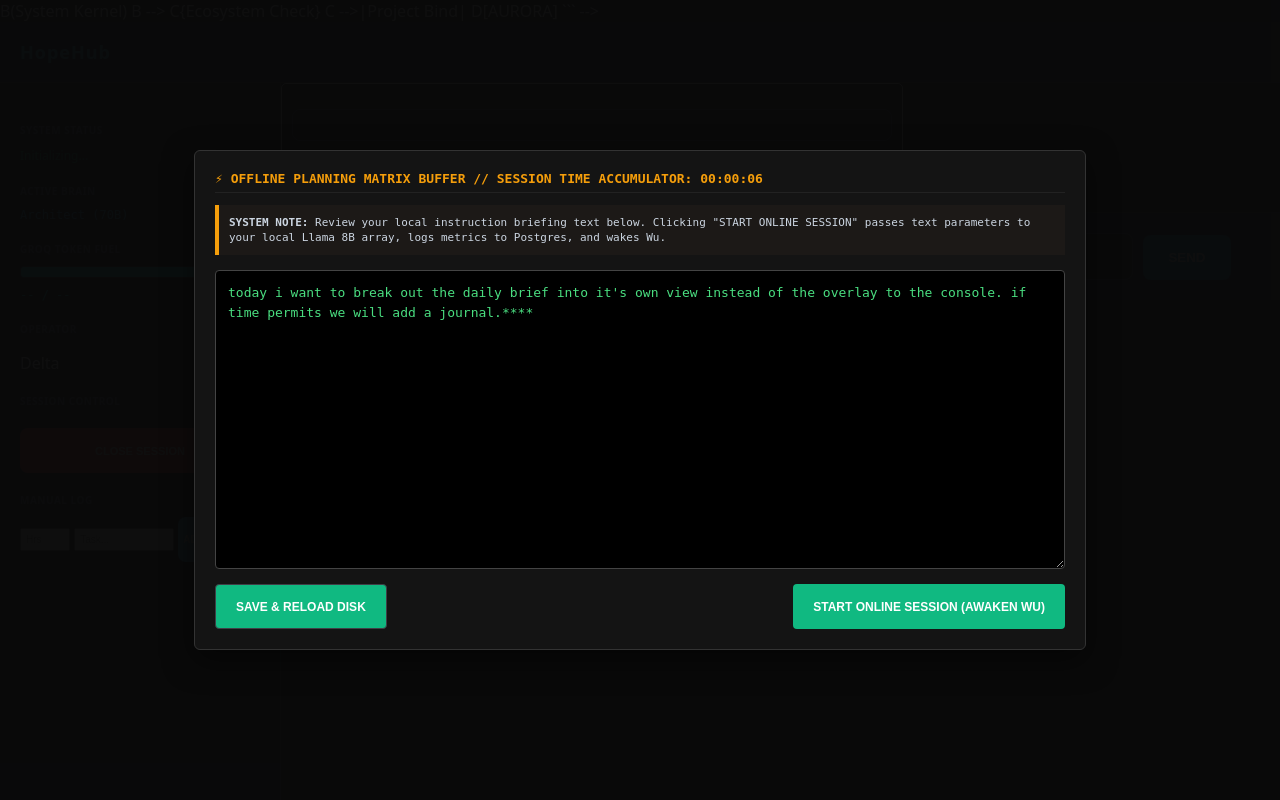
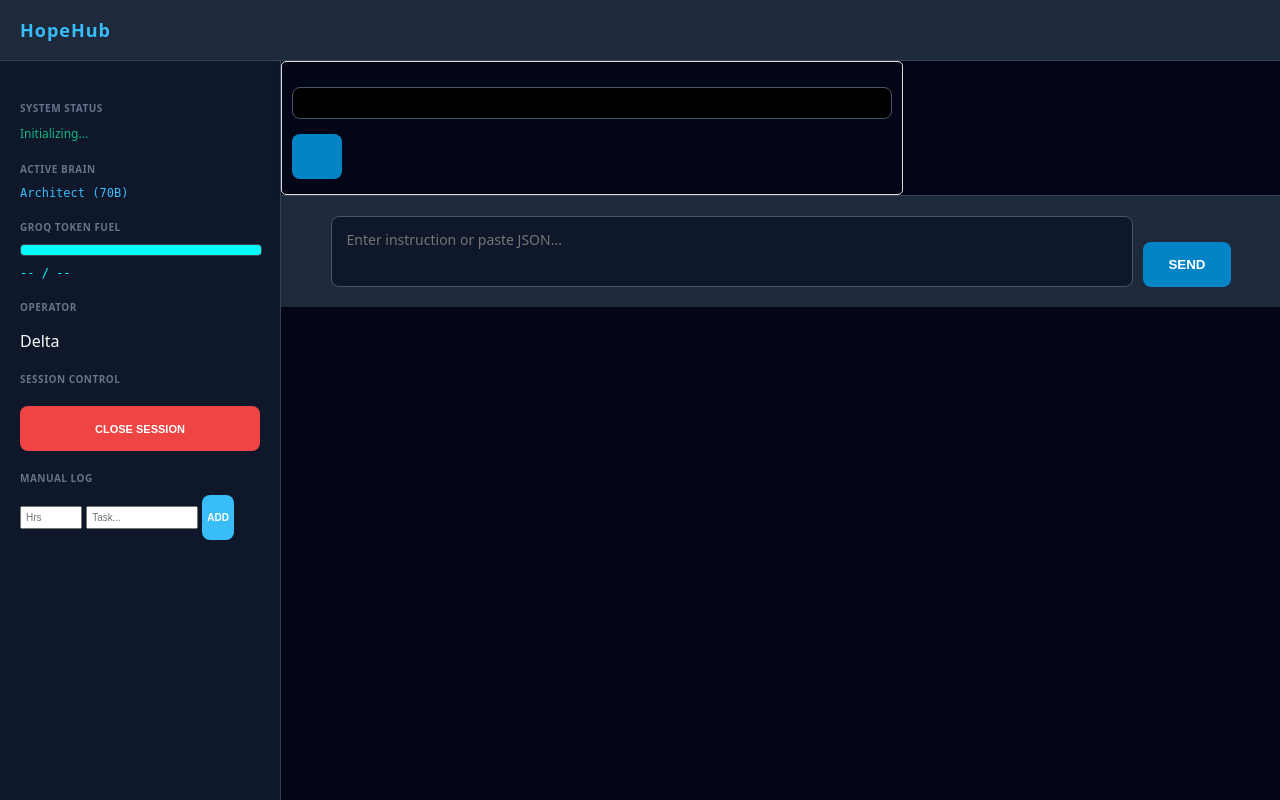
Before and after one commit to wudelta/seattle-recovery, a Django app: page /aurora/dashboard/ in a window 1280 px wide. Run offline with Django 5.2, Linux system fonts and the light colour scheme; the visitor is signed in with stand-in values (Sample User, id 1); some libraries are stand-ins or nearby versions.

Commit message:
Cleanup: Successfully purged legacy JavaScript overlay module from script.js

````diff
--- a/aurora/static/aurora/js/script.js
+++ b/aurora/static/aurora/js/script.js
@@ -1,60 +1,4 @@
-// FILE: aurora/static/aurora/js/script.js
-/* AUTO-SPEC DOCUMENTATION - SYNCED: 2026-05-17T21:12:26.763769+00:00
-PROJECT ECOSYSTEM: AURORA
-FILE PATH: aurora/static/aurora/js/script.js
-TECHNICAL MATRIX: Javascript Client Architecture Asset.
-*/
-
 document.addEventListener("DOMContentLoaded", function() {
-
-    // ============================================================================
-    // 0. FLOATING PRE-SESSION DAILY BRIEF OVERLAY MODULE
-    // ============================================================================
-    // Inject custom styling rules directly into document header to prevent stylesheet pollution
-    const styleBlock = document.createElement("style");
-    styleBlock.textContent = `
-        .brief-overlay { position: fixed; top: 0; left: 0; width: 100%; height: 100%; background: rgba(10, 10, 10, 0.98); z-index: 99999; display: flex; align-items: center; justify-content: center; font-family: monospace; padding: 20px; box-sizing: border-box; }
-        .brief-modal { width: 100%; max-width: 850px; background: #141414; border: 1px solid #333; border-radius: 6px; padding: 20px; box-shadow: 0 10px 30px rgba(0,0,0,0.5); }
-        .brief-title { color: #f59e0b; font-size: 13px; font-weight: bold; margin-bottom: 12px; border-bottom: 1px solid #222; padding-bottom: 6px; }
-        .brief-alert { background: #1c1917; border-left: 4px solid #f59e0b; padding: 10px; margin-bottom: 15px; font-size: 11px; color: #cbd5e1; line-height: 1.4; }
-        .brief-editor { width: 100%; background: #000; color: #4ade80; border: 1px solid #444; padding: 12px; font-family: monospace; font-size: 13px; line-height: 1.5; border-radius: 4px; box-sizing: border-box; resize: vertical; }
-        .brief-footer { display: flex; justify-content: space-between; margin-top: 15px; }
-        .brief-btn-go { background: #10b981; color: #fff; border: none; padding: 10px 20px; font-size: 12px; font-weight: bold; cursor: pointer; border-radius: 4px; }
-        .brief-btn-go:disabled { background: #444; color: #888; cursor: not-allowed; }
-    `;
-    document.head.appendChild(styleBlock);
-
-    // Dynamic Element Generation
-    const overlay = document.createElement("div");
-    overlay.className = "brief-overlay";
-    overlay.id = "aurora-brief-overlay-layer";
-
-    // Fallback extraction block to read from response pane template context string if available
-    const briefDataPane = document.getElementById("aurora-raw-brief-data");
-    const briefRawInitialText = briefDataPane ? briefDataPane.innerText.trim() : "Build dynamic morning brief endpoints.";
-    overlay.innerHTML = `
-        <div class="brief-modal">
-            <div class="brief-title">⚡ OFFLINE PLANNING MATRIX BUFFER // SESSION TIME ACCUMULATOR: <span id="brief-ticker">00:00:00</span></div>
-            <div class="brief-alert"><strong>SYSTEM NOTE:</strong> Review your local instruction briefing text below. Clicking "START ONLINE SESSION" passes text parameters to your local Llama 8B array, logs metrics to Postgres, and wakes Wu.</div>
-            <textarea id="brief-editor-textarea" class="brief-editor" rows="14">${briefRawInitialText}</textarea>
-            <div class="brief-footer">
-                <button type="button" class="brief-btn-go" style="background:#27272a; border:1px solid #3f3f46; color:#fff;" onclick="location.reload()">RELOAD DISK</button>
-                <button type="button" id="brief-btn-execute" class="brief-btn-go">START ONLINE SESSION (AWAKEN WU)</button>
-            </div>
-        </div>
-    `;
-    document.body.appendChild(overlay);
-
-    // Live Tracking Duration Counter Loop
-    let elapsedSeconds = 0;
-    const briefTicker = document.getElementById("brief-ticker");
-    const intervalTimer = setInterval(() => {
-        elapsedSeconds++;
-        let hrs = String(Math.floor(elapsedSeconds / 3600)).padStart(2, '0');
-        let mins = String(Math.floor((elapsedSeconds % 3600) / 60)).padStart(2, '0');
-        let secs = String(elapsedSeconds % 60).padStart(2, '0');
-        if (briefTicker) briefTicker.textContent = `${hrs}:${mins}:${secs}`;
-    }, 1000);
 
     // CSRF Utility Extraction Function
     function getCsrfCookie(name) {
--- a/aurora/templates/aurora/dashboard.html
+++ b/aurora/templates/aurora/dashboard.html
@@ -1,18 +1,3 @@
-<!-- FILE: aurora/dashboard.html -->
-<!--
- AUTO-SPEC DOCUMENTATION - SYNCED: 2026-05-17T20:22:45.574558+00:00
- VIEW INTERFACE ENVIRONMENT: AURORA
- LAYOUT TARGET: aurora/templates/aurora/dashboard.html
- STRUCTURAL LAYOUT RULES: Django Template Layer Interface Render Matrix bound to project: aurora
-
- VISUAL GRID FLOW CHART:
- ```mermaid
- graph TD
-    A[dashboard.html] --> B(System Kernel)
-    B --> C{Ecosystem Check}
-    C -->|Project Bind| D[AURORA]
- ```
--->
 {% load static %}
 <!DOCTYPE html>
 <html lang="en">
````
Also changed, not shown: AURORA_RESTORATION_PROMPT.txt (+1 -1 lines).
